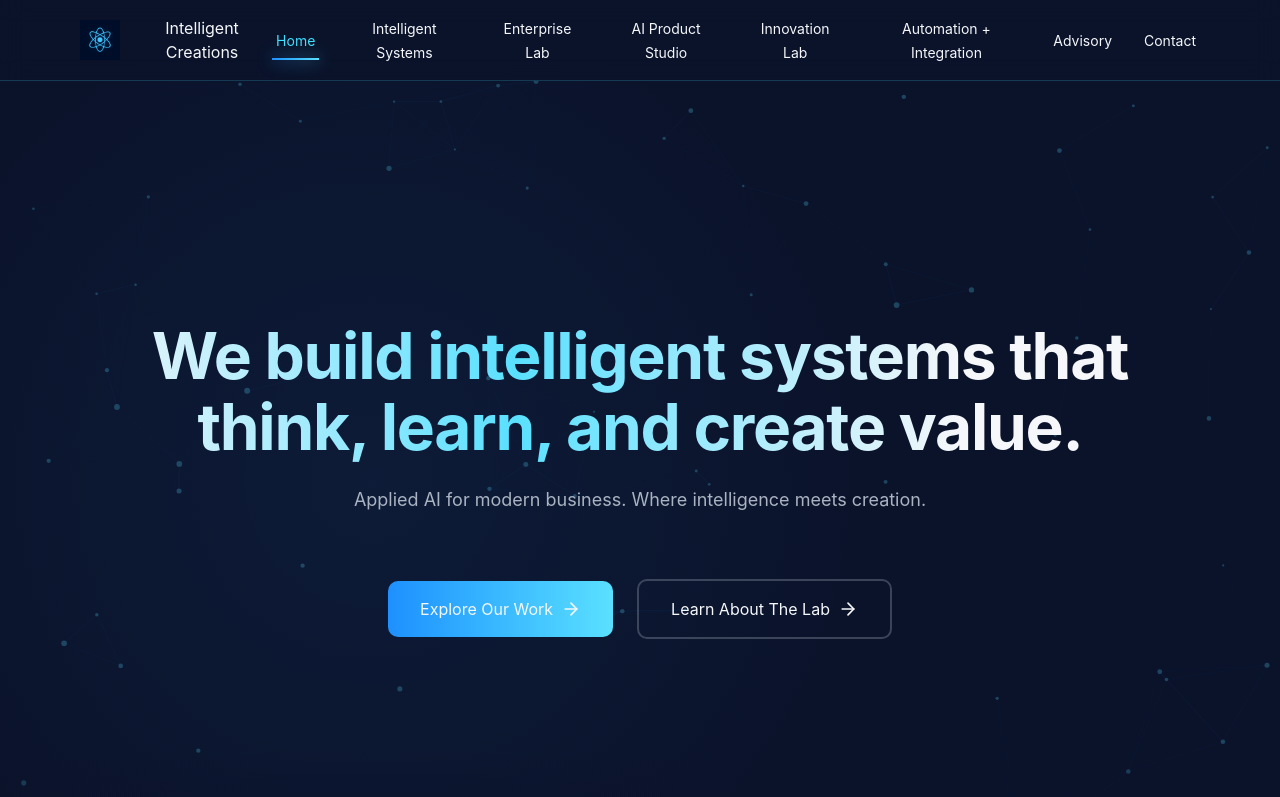
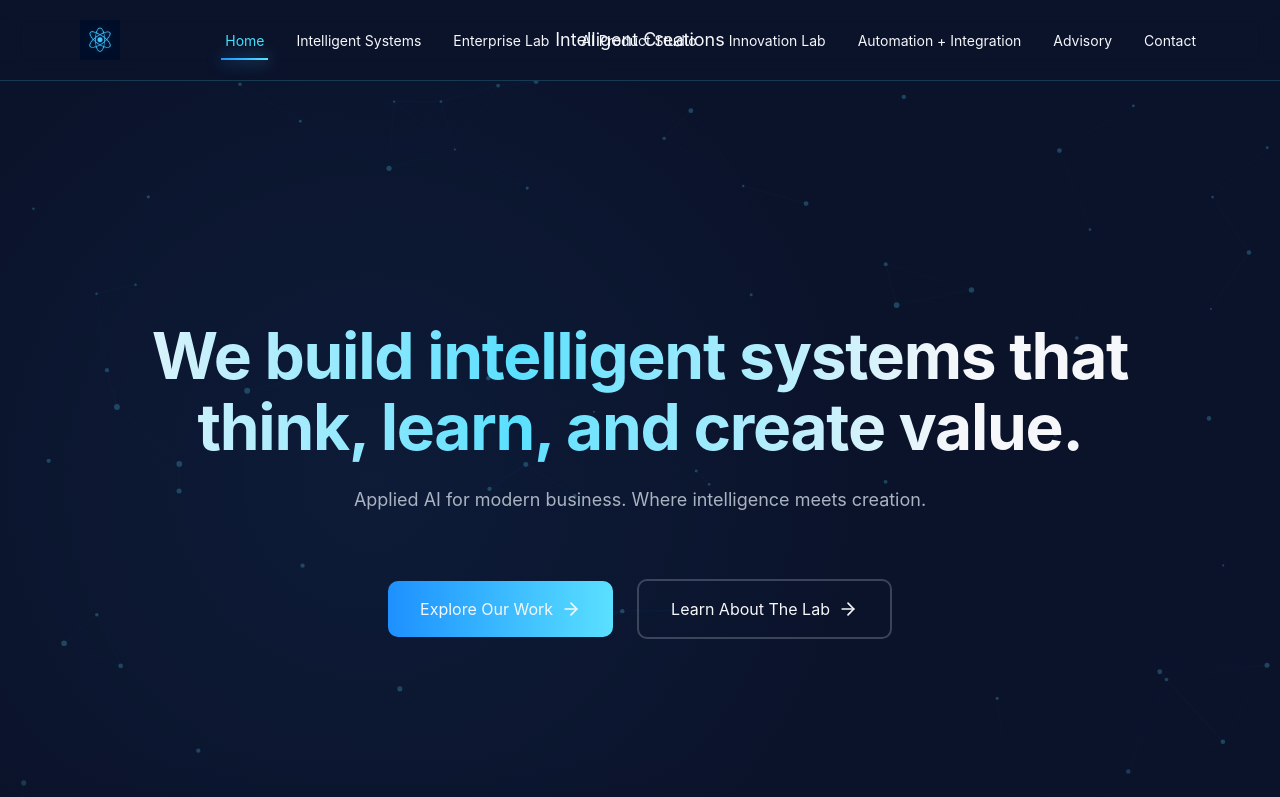
Before and after one commit to HaydenEquityAi/IntelligentCreations, a React (Vite) app: page / in a window 1280 px wide. Shown: the top 797 px of the page. Built offline with nearby package versions, Linux system fonts and the light colour scheme.

Commit message:
feat: [your change description]

```diff
--- a/src/components/GlobalHeader.tsx
+++ b/src/components/GlobalHeader.tsx
@@ -40,21 +40,28 @@ export function GlobalHeader({ activePage, onNavigate }: GlobalHeaderProps) {
       transition={{ duration: 0.6 }}
     >
       <div className="max-w-[1920px] mx-auto px-8 lg:px-20">
-        <div className="flex items-center justify-between h-20">
-          {/* Logo */}
+        <div className="relative flex items-center justify-between h-20">
+          {/* LEFT: Logo only on mobile, Logo + Name on desktop */}
           <motion.button
             onClick={() => onNavigate('home')}
-            className="flex items-center gap-3 group"
+            className="flex items-center gap-3 group z-10"
             whileHover={{ scale: 1.02 }}
           >
-            <img src={logo} alt="IntelligentCreations" className="h-10 w-auto" />
-            <div className="hidden lg:block">
-              <span className="text-[#F5F7FA] group-hover:text-[#41E0FF] transition-colors duration-300 font-semibold">
+            <img src={logo} alt="Intelligent Creations" className="h-10 w-auto" />
+            <span className="hidden lg:inline-block text-[#F5F7FA] group-hover:text-[#41E0FF] transition-colors duration-300 font-semibold">
+              Intelligent Creations
+            </span>
+          </motion.button>
+
+          {/* CENTER: Company name on mobile only */}
+          <div className="absolute left-1/2 -translate-x-1/2 lg:hidden z-0">
+            <span className="text-lg font-semibold text-[#F5F7FA] whitespace-nowrap">
               Intelligent Creations
             </span>
           </div>
-          </motion.button>
 
+          {/* RIGHT: Desktop nav and mobile hamburger */}
+          <div className="flex items-center gap-8 z-10">
             {/* Desktop Navigation Tabs */}
             <nav className="hidden xl:flex items-center gap-6">
               {navigationItems.map((item) => (
@@ -122,11 +129,12 @@ export function GlobalHeader({ activePage, onNavigate }: GlobalHeaderProps) {
               </svg>
             </button>
           </div>
+        </div>
 
         {/* Mobile Navigation Dropdown */}
         {isMobileMenuOpen && (
           <motion.div
-            className="xl:hidden border-t border-[#41E0FF]/20"
+            className="xl:hidden border-t border-[#41E0FF]/20 relative z-50"
             initial={{ opacity: 0, height: 0 }}
             animate={{ opacity: 1, height: 'auto' }}
             exit={{ opacity: 0, height: 0 }}
```
Lines whose indentation alone changed are shown as unchanged.
